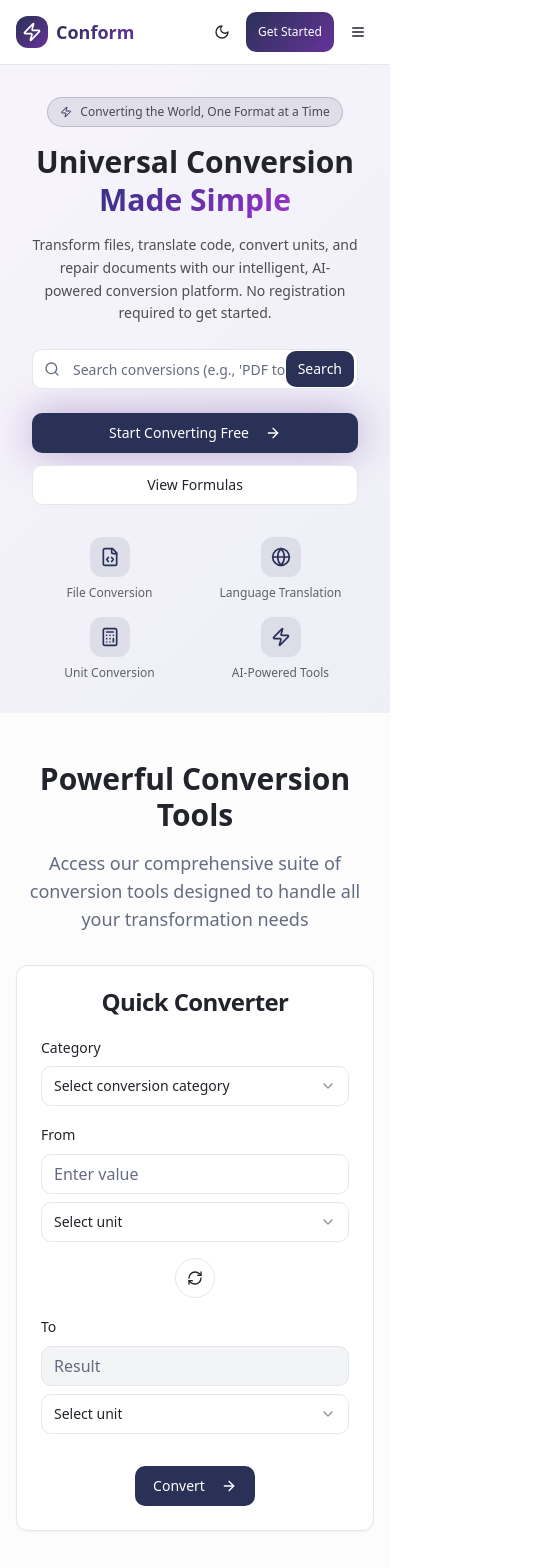
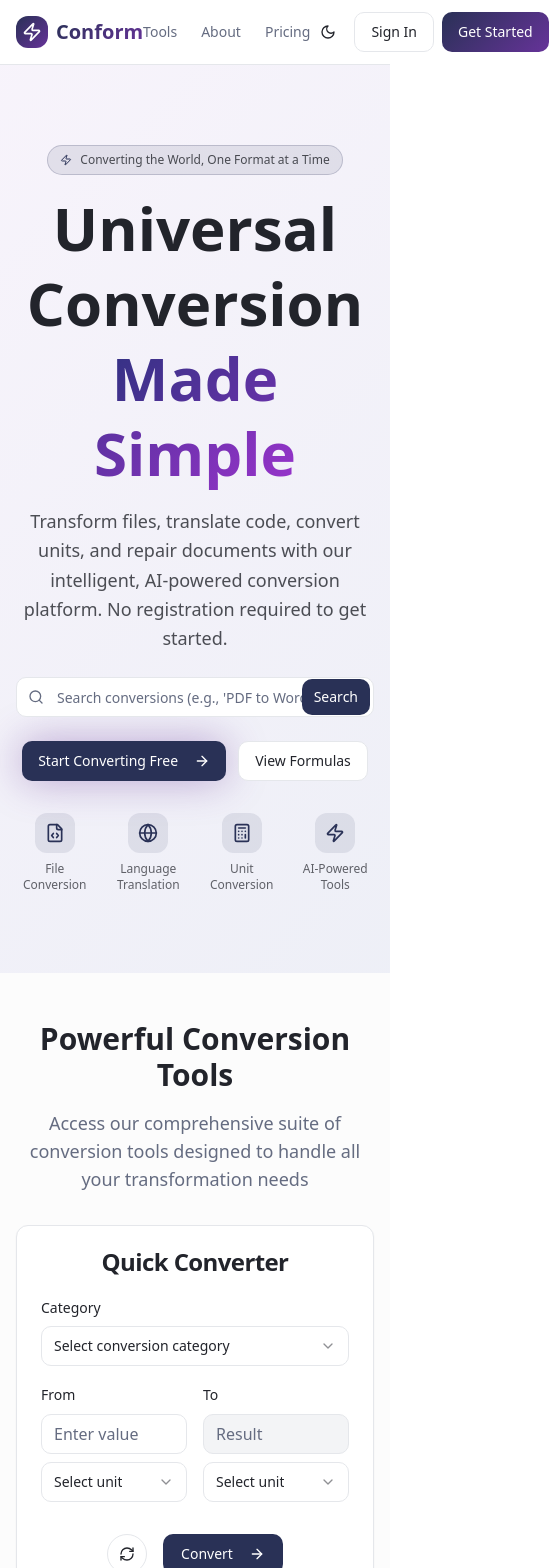
Before and after one commit to Gfibion/conform, a React (Vite) app: page / in a window 390 px wide. Shown: the top 1568 px of the page, 549 px wide, since content can reach past the window. Built offline with nearby package versions, Linux system fonts and the light colour scheme.

Commit message:
Remove mobile UI
Remove mobile-specific UI components and layouts, focusing on desktop view.

```diff
--- a/src/components/Hero.tsx
+++ b/src/components/Hero.tsx
@@ -48,7 +48,7 @@ export const Hero = () => {
   };
 
   return (
-    <section className="relative py-8 md:py-12 lg:py-20 overflow-hidden bg-gradient-hero">
+    <section className="relative py-20 overflow-hidden bg-gradient-hero">
       <div className="container mx-auto px-4 relative z-10">
         <div className="text-center max-w-4xl mx-auto">
           <div className="inline-flex items-center space-x-2 bg-primary/10 border border-primary/20 rounded-full px-3 py-1.5 mb-4">
@@ -56,7 +56,7 @@ export const Hero = () => {
             <span className="text-xs text-foreground/80">Converting the World, One Format at a Time</span>
           </div>
 
-          <h1 className="text-3xl md:text-4xl lg:text-6xl font-bold mb-4 text-foreground leading-tight">
+          <h1 className="text-6xl font-bold mb-4 text-foreground leading-tight">
             Universal Conversion
             <br />
             <span className="bg-gradient-secondary bg-clip-text text-transparent">
@@ -64,13 +64,13 @@ export const Hero = () => {
             </span>
           </h1>
 
-          <p className="text-sm md:text-lg text-foreground/80 mb-6 max-w-2xl mx-auto leading-relaxed px-4">
+          <p className="text-lg text-foreground/80 mb-6 max-w-2xl mx-auto leading-relaxed">
             Transform files, translate code, convert units, and repair documents with our intelligent,
             AI-powered conversion platform. No registration required to get started.
           </p>
 
           {/* Search Function */}
-          <div className="max-w-md mx-auto mb-6 px-4">
+          <div className="max-w-md mx-auto mb-6">
             <div className="relative">
               <Input
                 type="text"
@@ -91,10 +91,10 @@ export const Hero = () => {
             </div>
           </div>
 
-          <div className="flex flex-col sm:flex-row gap-3 justify-center mb-8 px-4">
+          <div className="flex gap-3 justify-center mb-8">
             <Button
               size="default"
-              className="bg-primary text-primary-foreground hover:bg-primary/90 shadow-glow transition-all duration-300 hover:scale-105 w-full sm:w-auto"
+              className="bg-primary text-primary-foreground hover:bg-primary/90 shadow-glow transition-all duration-300 hover:scale-105"
             >
               Start Converting Free
               <ArrowRight className="w-4 h-4 ml-2" />
@@ -102,7 +102,7 @@ export const Hero = () => {
             <Button
               size="default"
               variant="outline"
-              className="border-border hover:bg-accent w-full sm:w-auto"
+              className="border-border hover:bg-accent"
               onClick={() => navigate('/formulas')}
             >
               View Formulas
@@ -110,7 +110,7 @@ export const Hero = () => {
           </div>
 
           {/* Feature icons - Now functional */}
-          <div className="grid grid-cols-2 sm:grid-cols-4 gap-4 mt-8 px-4">
+          <div className="grid grid-cols-4 gap-4 mt-8">
             <div
               className="text-center cursor-pointer group hover:scale-105 transition-transform duration-200"
               onClick={() => handleCategoryClick('file-conversion')}
--- a/src/components/Navigation.tsx
+++ b/src/components/Navigation.tsx
@@ -1,5 +1,6 @@
+
 import { Button } from "@/components/ui/button";
-import { Menu, Moon, Sun, Zap } from "lucide-react";
+import { Moon, Sun, Zap } from "lucide-react";
 import { useState, useEffect } from "react";
 
 export const Navigation = () => {
@@ -25,12 +26,12 @@ export const Navigation = () => {
           <div className="w-8 h-8 bg-gradient-primary rounded-lg flex items-center justify-center">
             <Zap className="w-5 h-5 text-white" />
           </div>
-          <span className="text-lg md:text-xl font-bold bg-gradient-primary bg-clip-text text-transparent">
+          <span className="text-xl font-bold bg-gradient-primary bg-clip-text text-transparent">
             Conform
           </span>
         </div>
 
-        <div className="hidden md:flex items-center space-x-6">
+        <div className="flex items-center space-x-6">
           <a href="#tools" className="text-muted-foreground hover:text-foreground transition-colors text-sm">
             Tools
           </a>
@@ -47,18 +48,15 @@ export const Navigation = () => {
             variant="ghost"
             size="icon"
             onClick={toggleTheme}
-            className="w-8 h-8 md:w-9 md:h-9"
+            className="w-9 h-9"
           >
             {isDark ? <Sun className="w-4 h-4" /> : <Moon className="w-4 h-4" />}
           </Button>
-          <Button variant="outline" className="hidden md:flex text-xs px-3">
+          <Button variant="outline" className="text-sm px-4">
             Sign In
           </Button>
-          <Button className="bg-gradient-primary text-primary-foreground border-0 hover:shadow-glow transition-all text-xs md:text-sm px-3 md:px-4">
+          <Button className="bg-gradient-primary text-primary-foreground border-0 hover:shadow-glow transition-all text-sm px-4">
             Get Started
-          </Button>
-          <Button variant="ghost" size="icon" className="md:hidden w-8 h-8">
-            <Menu className="w-4 h-4" />
           </Button>
         </div>
       </div>
--- a/src/components/QuickConverter.tsx
+++ b/src/components/QuickConverter.tsx
@@ -1,4 +1,3 @@
-
 import { useState } from "react";
 import { Button } from "@/components/ui/button";
 import { Input } from "@/components/ui/input";
@@ -77,7 +76,7 @@ export const QuickConverter = () => {
   };
 
   return (
-    <Card className="w-full max-w-2xl mx-auto">
+    <Card className="w-full max-w-4xl mx-auto">
       <CardHeader>
         <CardTitle className="text-center">Quick Converter</CardTitle>
       </CardHeader>
@@ -100,7 +99,7 @@ export const QuickConverter = () => {
         </div>
 
         {/* Conversion Inputs */}
-        <div className="grid grid-cols-1 md:grid-cols-2 gap-4 items-end">
+        <div className="grid grid-cols-2 gap-4 items-end">
           {/* From Section */}
           <div className="space-y-2">
             <label className="text-sm font-medium">From</label>
@@ -124,18 +123,6 @@ export const QuickConverter = () => {
                 </SelectContent>
               </Select>
             </div>
-          </div>
-
-          {/* Swap Button */}
-          <div className="flex justify-center md:mb-8">
-            <Button
-              variant="outline"
-              size="icon"
-              onClick={handleSwap}
-              className="rounded-full"
-            >
-              <RefreshCw className="w-4 h-4" />
-            </Button>
           </div>
 
           {/* To Section */}
@@ -165,8 +152,16 @@ export const QuickConverter = () => {
           </div>
         </div>
 
-        {/* Convert Button */}
-        <div className="flex justify-center pt-4">
+        {/* Convert and Swap Buttons */}
+        <div className="flex justify-center gap-4 pt-4">
+          <Button
+            variant="outline"
+            size="icon"
+            onClick={handleSwap}
+            className="rounded-full"
+          >
+            <RefreshCw className="w-4 h-4" />
+          </Button>
           <Button onClick={handleConvert} className="min-w-[120px]">
             Convert
             <ArrowRight className="w-4 h-4 ml-2" />
--- a/src/components/ToolsGrid.tsx
+++ b/src/components/ToolsGrid.tsx
@@ -111,7 +111,7 @@ export const ToolsGrid = () => {
         </div>
 
         {/* Tools Grid */}
-        <div className="grid grid-cols-1 sm:grid-cols-2 lg:grid-cols-3 gap-6">
+        <div className="grid grid-cols-3 gap-6">
           {tools.map((tool, index) => {
             const Icon = tool.icon;
             return (
```
